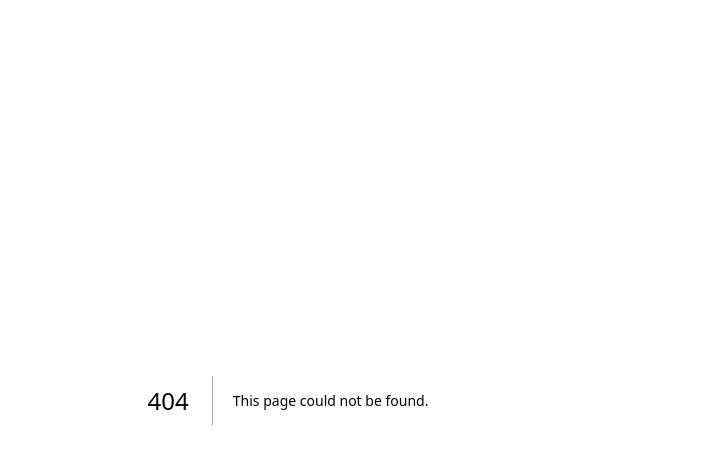
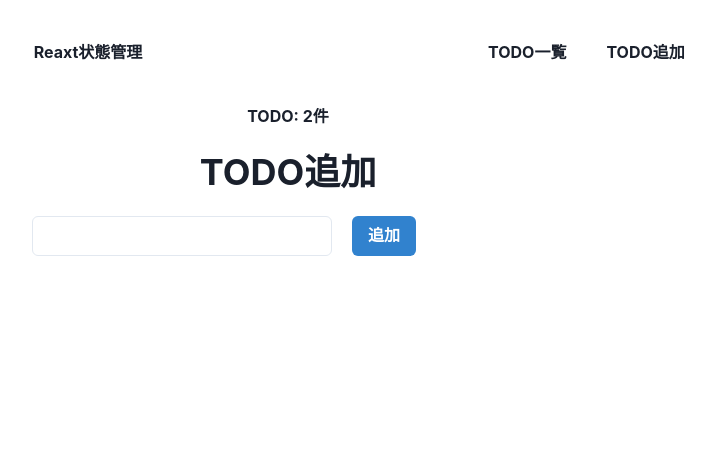
Before and after one commit to omegamaster86/next, a Next.js app: page /useState/todo-add in a window 1280 px wide. Before the commit this address had no page. Shown: the top 464 px of the page, without its empty margins (352-1067 px from the left). Built offline with nearby package versions, Linux system fonts and the light colour scheme.

Commit message:
pathの変更

```diff
--- a/app/page.tsx
+++ b/app/page.tsx
@@ -18,7 +18,7 @@ export default function Home() {
         </Card>
         <Card maxW='sm' className='mt-5'>
           <CardHeader>
-            <Heading size='md'><Link href={"/state-Manegement"}>state-Manegementへ移動</Link></Heading>
+            <Heading size='md'><Link href={"/useState"}>useStateへ移動</Link></Heading>
           </CardHeader>
         </Card>
       </div>
--- a/app/state-Manegement/components/header.tsx
+++ b/app/useState/components/header.tsx
@@ -6,11 +6,11 @@ export const Header: FC = () => {
     <>
       <div className='flex p-10 w-full'>
         <h1 className='font-bold w-4/6'>
-          <Link href={"/state-Manegement"}>Reaxt状態管理</Link>
+          <Link href={"/useState"}>Reaxt状態管理</Link>
         </h1>
         <h1 className='font-bold space-x-10'>
-          <Link href={"/state-Manegement"}>TODO一覧</Link>
-          <Link href={"/state-Manegement/todo-add"}>TODO追加</Link>
+          <Link href={"/useState"}>TODO一覧</Link>
+          <Link href={"/useState/todo-add"}>TODO追加</Link>
         </h1>
       </div>
       <h2 className='font-bold text-center'>TODO: 2件</h2>
```
Also changed, not shown: app/useState/page.tsx (renamed from app/state-Manegement/page.tsx), app/useState/todo-add/page.tsx (renamed from app/state-Manegement/todo-add/page.tsx).
